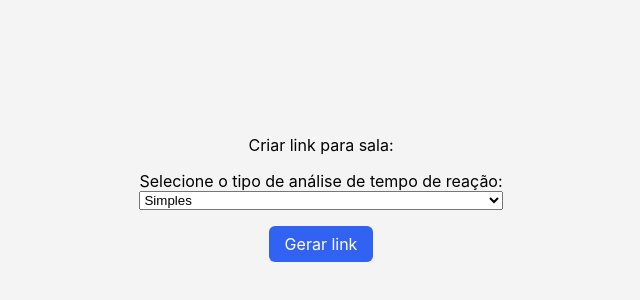
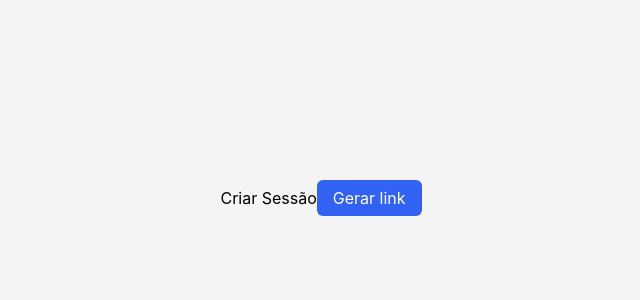
Before and after one commit to TheVoid-0/choice_reaction_time_web, a Next.js app: page /criar in a window 1280 px wide. Shown: the part 202-502 px from the top of the page, without its empty margins (319-959 px from the left). Built offline with nearby package versions, Linux system fonts and the light colour scheme.

Commit message:
iniciado pagina criar sessao

```diff
--- a/src/pages/criar/index.tsx
+++ b/src/pages/criar/index.tsx
@@ -4,19 +4,11 @@ import { styled } from "../../../stitches.config";
 const Wrapper = styled("div", {
   height: "100vh",
   display: "flex",
-  flexDirection: "column",
   alignItems: "center",
   justifyContent: "center",
-  gap: "16px",
 });
 
-const SelectWrapper = styled("label", {
-  display: "flex",
-  flexDirection: "column",
-  width: "fit-content",
-});
-
-const StyledSelect = styled("select", {
+const FormContainer = styled("div", {
 
 });
 
@@ -38,14 +30,7 @@ const GenerateLinkButton = styled("button", {
 const Administrator: NextPage = () => {
   return (
     <Wrapper>
-      Criar link para sala:
-      <SelectWrapper>
-        Selecione o tipo de análise de tempo de reação:
-        <StyledSelect defaultValue={"simple"}>
-          <StyledOption value="simple">Simples</StyledOption>
-          <StyledOption value="choice">Escolha</StyledOption>
-        </StyledSelect>
-      </SelectWrapper>
+      Criar Sessão
 
       <GenerateLinkButton>
         Gerar link
```
